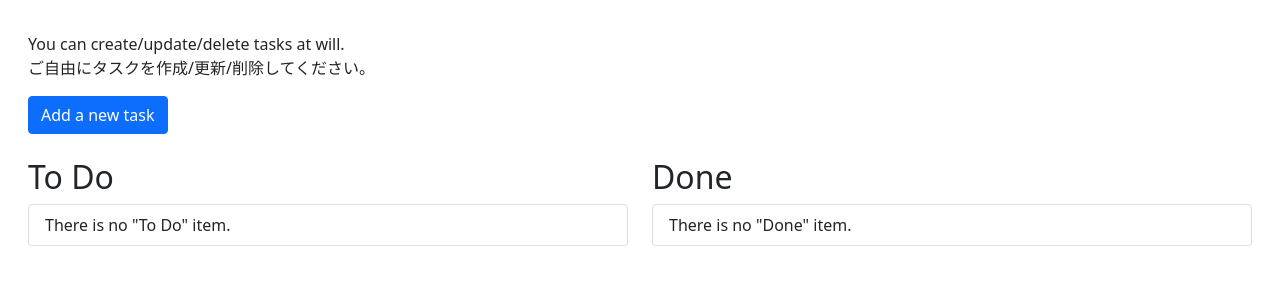
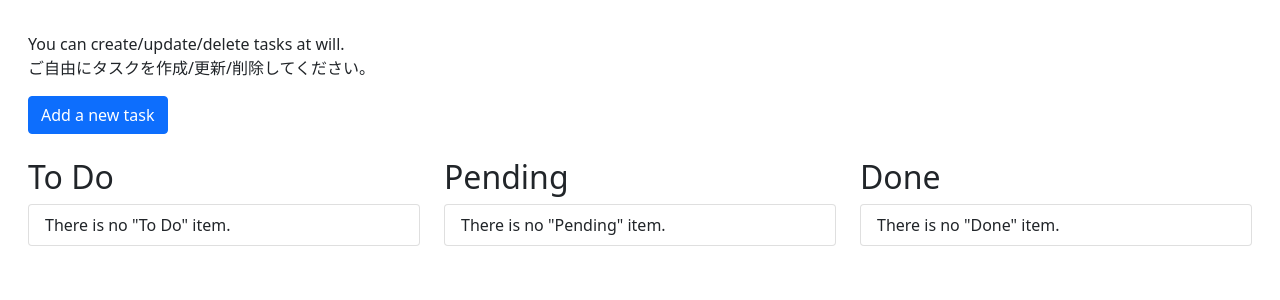
Before and after one commit to kazukifujiwara/docker-flask-todos, a Flask app: page /view/ in a window 1280 px wide. Shown: the part 47-347 px from the top of the page. Run offline with Flask 2, Linux system fonts and the light colour scheme; some libraries are stand-ins or nearby versions.

Commit message:
added pending status

```diff
--- a/src/templates/view.html
+++ b/src/templates/view.html
@@ -31,22 +31,24 @@ TODO App
 
         <div class="row">
             <!-- ToDo Section -->
-            <div id="ToDoSection" class="col-md-6 col-sm-12 col-xs-12">
+            <div id="ToDoSection" class="col-md-4 col-sm-12 col-xs-12">
                 <h2>To Do</h2>
                 <ul class="list-group">
                     <li class="list-group-item d-flex justify-content-between align-items-start" v-for="item in data" v-if="item.status === 'new'">
                         <div @click="changeStatusToDone(item)">
                             <i class="sidebar-toggler bi bi-circle me-3 mt-2 h4" style="color: royalblue;"  v-if="item.status === 'new'"></i>
+                            <i class="sidebar-toggler bi bi-circle me-3 mt-2 h4" style="color: royalblue;"  v-if="item.status === 'pending'"></i>
                             <i class="sidebar-toggler bi bi-check-circle-fill me-3 mt-2 h4" style="color: royalblue;"  v-if="item.status === 'done'"></i>
                         </div>
                         <div class="ms-2 me-auto container-fluid" @click="select(item)">
                             <div class="fw-bold">{{item.task}}</div>
                             <div v-if="(item.detail != null) && (item.detail != '')">
                                 <i class="bi bi-file-earmark-text"></i>
-                                <span>detail</span>
+                                <span>memo</span>
                             </div>
                         </div>
-                        <span class="badge bg-success rounded-pill" v-if="item.status === 'new'">New</span>
+                        <span class="badge bg-success rounded-pill" v-if="item.status === 'new'">To Do</span>
+                        <span class="badge bg-warning rounded-pill" v-if="item.status === 'pending'">Pending</span>
                         <span class="badge bg-primary rounded-pill" v-if="item.status === 'done'">Done</span>
                     </li>
                     <li class="list-group-item d-flex justify-content-between align-items-start" v-if="data.filter(i => i.status === 'new').length === 0">
@@ -55,23 +57,52 @@ TODO App
                 </ul>
             </div>
 
+            <!-- Pending Section -->
+            <div id="PendingSection" class="col-md-4 col-sm-12 col-xs-12">
+                <h2>Pending</h2>
+                <ul class="list-group">
+                    <li class="list-group-item d-flex justify-content-between align-items-start" v-for="item in data" v-if="item.status === 'pending'">
+                        <div @click="changeStatusToDone(item)">
+                            <i class="sidebar-toggler bi bi-circle me-3 mt-2 h4" style="color: royalblue;"  v-if="item.status === 'new'"></i>
+                            <i class="sidebar-toggler bi bi-circle me-3 mt-2 h4" style="color: royalblue;"  v-if="item.status === 'pending'"></i>
+                            <i class="sidebar-toggler bi bi-check-circle-fill me-3 mt-2 h4" style="color: royalblue;"  v-if="item.status === 'done'"></i>
+                        </div>
+                        <div class="ms-2 me-auto container-fluid" @click="select(item)">
+                            <div class="fw-bold">{{item.task}}</div>
+                            <div v-if="(item.detail != null) && (item.detail != '')">
+                                <i class="bi bi-file-earmark-text"></i>
+                                <span>memo</span>
+                            </div>
+                        </div>
+                        <span class="badge bg-success rounded-pill" v-if="item.status === 'new'">To Do</span>
+                        <span class="badge bg-warning rounded-pill" v-if="item.status === 'pending'">Pending</span>
+                        <span class="badge bg-primary rounded-pill" v-if="item.status === 'done'">Done</span>
+                    </li>
+                    <li class="list-group-item d-flex justify-content-between align-items-start" v-if="data.filter(i => i.status === 'pending').length === 0">
+                        There is no "Pending" item.
+                    </li>
+                </ul>
+            </div>
+
             <!-- Done Section -->
-            <div id="DoneSection" class="col-md-6 col-sm-12 col-xs-12">
+            <div id="DoneSection" class="col-md-4 col-sm-12 col-xs-12">
                 <h2>Done</h2>
                 <ul class="list-group">
                     <li class="list-group-item d-flex justify-content-between align-items-start" v-for="item in data" v-if="item.status === 'done'">
                         <div @click="changeStatusToNew(item)">
                             <i class="sidebar-toggler bi bi-circle me-3 mt-2 h4" style="color: royalblue;"  v-if="item.status === 'new'"></i>
+                            <i class="sidebar-toggler bi bi-circle me-3 mt-2 h4" style="color: royalblue;"  v-if="item.status === 'pending'"></i>
                             <i class="sidebar-toggler bi bi-check-circle-fill me-3 mt-2 h4" style="color: royalblue;"  v-if="item.status === 'done'"></i>
                         </div>
                         <div class="ms-2 me-auto container-fluid" @click="select(item)">
                             <div class="fw-bold"><s>{{item.task}}</s></div>
                             <div v-if="(item.detail != null) && (item.detail != '')">
                                 <i class="bi bi-file-earmark-text"></i>
-                                <span>detail</span>
+                                <span>memo</span>
                             </div>
                         </div>
-                        <span class="badge bg-success rounded-pill" v-if="item.status === 'new'">New</span>
+                        <span class="badge bg-success rounded-pill" v-if="item.status === 'new'">To Do</span>
+                        <span class="badge bg-warning rounded-pill" v-if="item.status === 'pending'">Pending</span>
                         <span class="badge bg-primary rounded-pill" v-if="item.status === 'done'">Done</span>
                     </li>
                     <li class="list-group-item d-flex justify-content-between align-items-start" v-if="data.filter(i => i.status === 'done').length === 0">
@@ -100,6 +131,14 @@ TODO App
                         <div class="mb-3">
                             <label for="task-name" class="col-form-label">Task name:</label>
                             <input type="text" class="form-control" id="task-name" v-model="f_task">
+                        </div>
+                        <div class="mb-3">
+                            <label for="task-name" class="col-form-label">Task status:</label>
+                            <select class="form-select" aria-label="task status" id="task-status" v-model="f_status">
+                                <option value="new">To Do</option>
+                                <option value="pending">Pending</option>
+                                <option value="done">Done</option>
+                            </select>
                         </div>
                         <div class="mb-3">
                             <label for="task-detail" class="col-form-label">Task detail:</label>
@@ -156,14 +195,14 @@ TODO App
                         <div>
                             <span>Created at: {{picked_item.created_at}}</span><br>
                             <span>Status:</span>
-                            <span class="badge bg-success rounded-pill" v-if="picked_item.status === 'new'">New</span>
-                            <span class="badge bg-primary rounded-pill" v-if="picked_item.status === 'done'">Done</span>
+                            <span class="badge bg-success rounded-pill" v-if="f_status === 'new'">To Do</span>
+                            <span class="badge bg-warning rounded-pill" v-if="f_status === 'pending'">Pending</span>
+                            <span class="badge bg-primary rounded-pill" v-if="f_status === 'done'">Done</span>
                         </div>
                         <form>
                         <div class="mb-3">
                             <label for="task-name" class="col-form-label">Task name:</label><br>
                             <span>{{f_task}}</span>
-                            <!-- <input type="text" class="form-control" id="task-name" v-model="picked_item.task"> -->
                         </div>
                         <div class="mb-3">
                             <label for="task-detail" class="col-form-label">Task detail:</label><br>
@@ -229,6 +268,7 @@ Vue.component('mycomp', {
             data: [{"id":"(null)", "task":"(null)", "status":"(null)", "crated_at":"(null)"}],
             picked_item: {},
             f_task: '',
+            f_status: '',
             f_detail : ''
         }
     },
@@ -243,6 +283,7 @@ Vue.component('mycomp', {
             let self = this;
             self.picked_item = item;
             self.f_task = item.task;
+            self.f_status = item.status;
             self.f_detail = item.detail;
             self.openItemModal();
         },
@@ -281,8 +322,8 @@ Vue.component('mycomp', {
                 url: '/api/todos/' + item.id,
                 data: JSON.stringify({
                     "task": self.f_task,
-                    "detail": self.f_detail,
-                    "status": item.status
+                    "status": self.f_status,
+                    "detail": self.f_detail
                 }),
                 headers: {
                     'accept': 'application/json',
@@ -290,6 +331,7 @@ Vue.component('mycomp', {
                 },
                 success: function(data) {
                     self.f_task = '';
+                    self.f_status = '';
                     self.f_detail = '';
                     self.getdata();
                     console.log('Success', data);
@@ -313,6 +355,7 @@ Vue.component('mycomp', {
                 },
                 success: function(data) {
                     self.f_task = '';
+                    self.f_status = '';
                     self.f_detail = '';
                     self.getdata();
                     console.log('Success', data);
```
Also changed, not shown: src/apis/todos.py (+15 -4 lines), README.md, image/TodoAppView.png (added).
